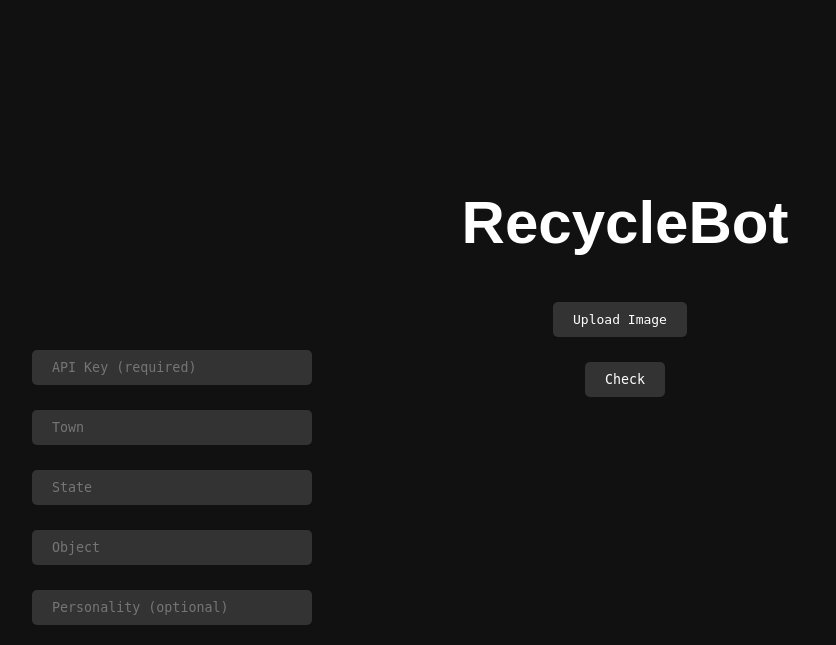
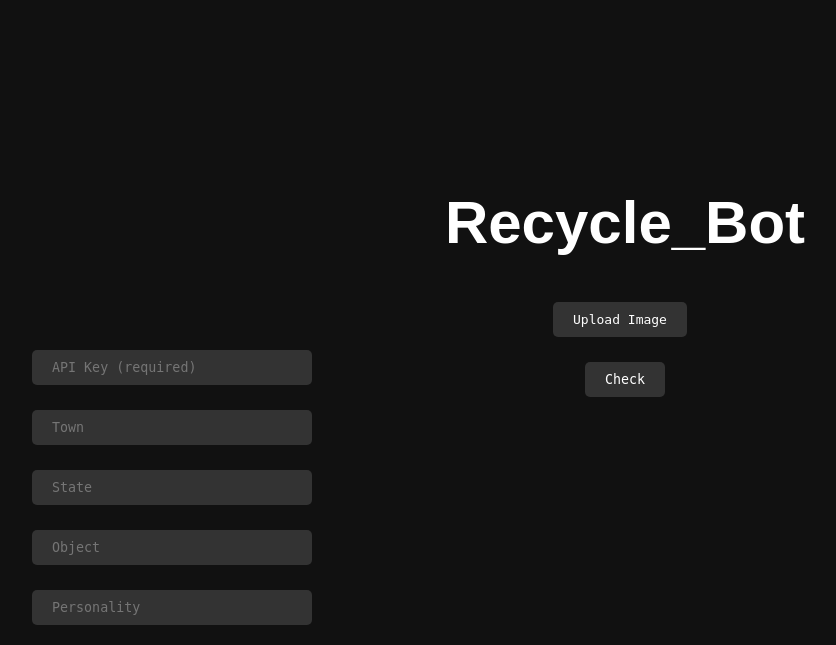
Before and after one commit to JeffreyL-3/RecycleBot, a Flask app: page / in a window 1280 px wide. Shown: the part 155-800 px from the top of the page, without its empty margins (15-851 px from the left). Run offline with Flask 3, Linux system fonts and the light colour scheme; some web fonts are replaced.

Commit message:
Add files via upload

```diff
--- a/app.py
+++ b/app.py
@@ -48,8 +48,8 @@ def process():
         api_key = request.form.get('api_key')
         key.setKey(api_key)
 
-        town = request.form.get('town', 'Dedham')
-        state = request.form.get('state', 'Massachusetts')
+        town = request.form.get('town', '')
+        state = request.form.get('state', '')
         object = request.form.get('object', 'object')
         personality = request.form.get('personality', 'a recycling expert')
 
--- a/engine.py
+++ b/engine.py
@@ -52,14 +52,14 @@ def query_recycling_info(image_path, town, state, object="object", personality="
         "model": "gpt-4-vision-preview",
         "messages": [
             {
-                "role": "system", "content": "You are a local waste management director" + combinedLocation + ". Phrase your answer as in the style of " + personality + ". Be sure your response is still entirely accurate."
+                "role": "system", "content": "You are a helpful local waste management director" + combinedLocation + " helping others decide if their object is recyclable. All answers must be in this format: [Yes/No][object name][How to do this]. Example 1: [Yes][paper][Just toss it into your recycling bin]. Example 2: [Yes, but...][phone][Don't throw it in the bin! You can recycle this by bringing it to your nearest recycling center.]. Example 3: [No][styrofoam container][No need to recycle. Just toss it in the trash!]. Phrase your recycling instructions in the style of " + personality + ".",
             },
             {
                 "role": "user",
                 "content": [
                     {
                         "type": "text",
-                        "text": "Is this " + object + " recyclable" + combinedLocation + "? You must answer in this format: [Yes/No][object name][How to do this]. Example 1: [Yes][paper][Just toss it into your recycling bin]. Example 2: [Yes, but...][phone][Don't throw it in the bin! You can recycle this by bringing it to your nearest recycling center.]. Example 3: [No][styrofoam container][No need to recycle. Just toss it in the trash!]."
+                        "text": "Is this " + object + " recyclable" + combinedLocation + "? Be sure your answer is fully complete and accurate."
                     },
                     {
                         "type": "image_url",
--- a/templates/index.html
+++ b/templates/index.html
@@ -4,7 +4,7 @@
     <link href="https://fonts.cdnfonts.com/css/aquire" rel="stylesheet">
     <link href="https://fonts.cdnfonts.com/css/motiva-sans" rel="stylesheet">
 
-    <title> RecycleBot </title>
+    <title> Recycle_Bot </title>
     <style>
         body {
             display: flex;
@@ -136,16 +136,16 @@
         <div class="sidebar" id="mySidebar">
             <form action="/" method="post" enctype="multipart/form-data">
                 <input type="text" name="api_key" id="api_key" required placeholder="API Key (required)"><br>
-                <input type="text" name="town" id="town" required placeholder="Town"><br>
-                <input type="text" name="state" id="state" required placeholder="State"><br>
-                <input type="text" name="object" id="object" required placeholder="Object"><br>
-                <input type="text" name="personality" id="personality" placeholder="Personality (optional)"><br>
+                <input type="text" name="town" id="town" required placeholder="Town" maxlength="50"><br>
+                <input type="text" name="state" id="state" required placeholder="State" maxlength="30"><br>
+                <input type="text" name="object" id="object" required placeholder="Object" maxlength="30"><br>
+                <input type="text" name="personality" id="personality" placeholder="Personality" maxlength="30"><br>
             </form>
         </div>
     </div>
 
     <div class="container">
-        <h1>RecycleBot</h1>
+        <h1>Recycle_Bot</h1>
 
         <!-- Moved upload and check button here -->
         <form action="/" method="post" enctype="multipart/form-data">
```
